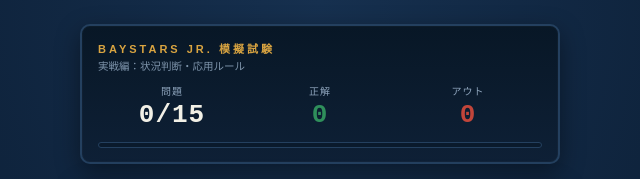
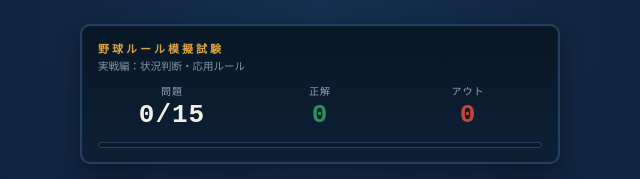
Before and after one commit to jmori64/baseball-quiz, a plain HTML site: page index.html in a window 1280 px wide. Shown: the top 179 px of the page, 320-960 px from the left. Drawn offline with Linux system fonts and the light colour scheme.

Commit message:
Add files via upload

```diff
--- a/index.html
+++ b/index.html
@@ -3,6 +3,7 @@
 <head>
 <meta charset="UTF-8">
 <meta name="viewport" content="width=device-width, initial-scale=1.0">
+<meta name="robots" content="noindex, nofollow">
 <title>野球ルール模擬試験（実戦編）</title>
 <style>
   :root{
@@ -116,10 +117,11 @@
 </style>
 </head>
 <body>
+
 <div class="app">
 
   <div class="scoreboard">
-    <div class="scoreboard-title">BAYSTARS Jr. 模擬試験</div>
+    <div class="scoreboard-title">野球ルール模擬試験</div>
     <div class="scoreboard-sub">実戦編：状況判断・応用ルール</div>
     <div class="score-row">
       <div class="score-cell">
```
